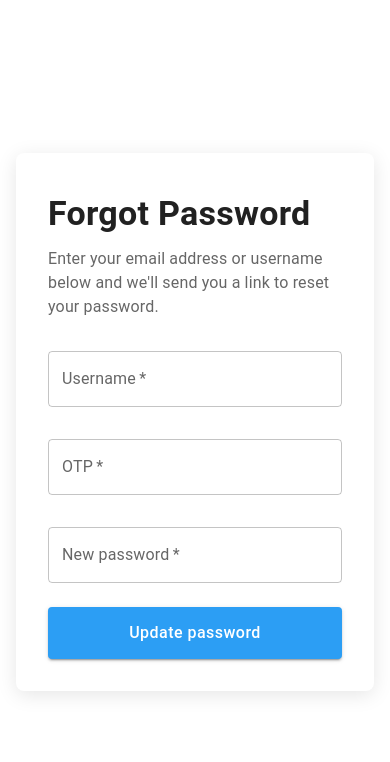
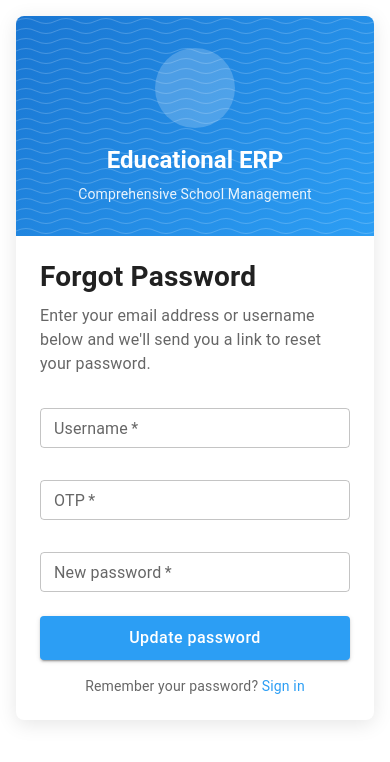
Before and after one commit to Kashyap297/erp-frontend, a React (Vite) app: page /forget-password in a window 390 px wide. Shown: the top 762 px of the page. Built offline with nearby package versions, Linux system fonts and the light colour scheme; some icons are missing.

Commit message:
feat: Enhance ForgotPassword and Login components for improved responsiveness and layout adjustments

```diff
--- a/src/components/common/ForgotPassword.jsx
+++ b/src/components/common/ForgotPassword.jsx
@@ -1,23 +1,45 @@
-import { useState } from "react"
-import { Box, Button, Card, Container, TextField, Typography } from "@mui/material"
-import SchoolIcon from "@mui/icons-material/School"
+import { useState } from "react";
+import {
+    Box,
+    Button,
+    Card,
+    Container,
+    TextField,
+    Typography,
+    Link,
+    useMediaQuery,
+    useTheme,
+} from "@mui/material";
+import SchoolIcon from "@mui/icons-material/School";
 
 export default function ForgotPassword() {
-    const [username, setUsername] = useState("")
-    const [otp, setOtp] = useState("")
-    const [newPassword, setNewPassword] = useState("")
+    const [username, setUsername] = useState("");
+    const [otp, setOtp] = useState("");
+    const [newPassword, setNewPassword] = useState("");
+    const theme = useTheme();
+    const isMobile = useMediaQuery(theme.breakpoints.down("sm"));
 
     const handleSubmit = (e) => {
-        e.preventDefault()
-        console.log("Password reset attempt with:", { username, otp, newPassword })
+        e.preventDefault();
+        console.log("Password reset attempt with:", { username, otp, newPassword });
         // Add your password reset logic here
-    }
+    };
 
     return (
-        <Container maxWidth="md" sx={{ height: "100vh", display: "flex", alignItems: "center", justifyContent: "center" }}>
+        <Container
+            maxWidth="md"
+            sx={{
+                height: isMobile ? "100%" : "100vh",
+                display: "flex",
+                alignItems: "center",
+                justifyContent: "center",
+                p: isMobile ? 2 : 3,
+            }}
+        >
             <Card
                 sx={{
                     display: "flex",
+                    flexDirection: { xs: "column", md: "row" },
                     width: "100%",
                     overflow: "hidden",
                     borderRadius: 2,
@@ -27,14 +49,16 @@ export default function ForgotPassword() {
                 {/* Left side - Logo and Brand */}
                 <Box
                     sx={{
-                        width: "40%",
-                        display: { xs: "none", md: "flex" },
+                        width: { xs: "100%", md: "40%" },
+                        minHeight: { xs: "180px", sm: "220px", md: "auto" },
+                        display: "flex",
                         flexDirection: "column",
                         alignItems: "center",
                         justifyContent: "center",
                         background: "linear-gradient(135deg, #1976d2 0%, #2C9EF4 100%)",
                         position: "relative",
                         overflow: "hidden",
+                        p: 4,
                     }}
                 >
                     {/* Wavy pattern overlay */}
@@ -51,7 +75,18 @@ export default function ForgotPassword() {
                         }}
                     />
 
-                    <Box sx={{ position: "relative", textAlign: "center", color: "white" }}>
+                    <Box
+                        sx={{
+                            position: "relative",
+                            textAlign: "center",
+                            color: "white",
+                            zIndex: 1,
+                            width: "100%",
+                            display: "flex",
+                            flexDirection: "column",
+                            alignItems: "center",
+                        }}
+                    >
                         <Box
                             sx={{
                                 backgroundColor: "rgba(255, 255, 255, 0.2)",
@@ -69,13 +104,30 @@ export default function ForgotPassword() {
                         <Typography variant="h5" component="h1" fontWeight="bold">
                             Educational ERP
                         </Typography>
+                        <Typography variant="body2" sx={{ mt: 1, opacity: 0.9 }}>
+                            Comprehensive School Management
+                        </Typography>
                     </Box>
                 </Box>
 
                 {/* Right side - Forgot Password Form */}
-                <Box sx={{ width: { xs: "100%", md: "60%" }, p: 4 }}>
-                    <Box component="form" onSubmit={handleSubmit} sx={{ mt: 1 }}>
-                        <Typography variant="h4" component="h1" fontWeight="bold" gutterBottom>
+                <Box
+                    sx={{
+                        width: { xs: "100%", md: "60%" },
+                        p: { xs: 3, sm: 4, md: 5 },
+                        display: "flex",
+                        flexDirection: "column",
+                        justifyContent: "center",
+                    }}
+                >
+                    <Box component="form" onSubmit={handleSubmit}>
+                        <Typography
+                            variant="h4"
+                            component="h1"
+                            fontWeight="bold"
+                            gutterBottom
+                            sx={{ fontSize: { xs: "1.75rem", sm: "2rem" } }}
+                        >
                             Forgot Password
                         </Typography>
                         <Typography variant="body1" color="text.secondary" paragraph>
@@ -93,6 +145,7 @@ export default function ForgotPassword() {
                             value={username}
                             onChange={(e) => setUsername(e.target.value)}
                             sx={{ mb: 2 }}
+                            size={isMobile ? "small" : "medium"}
                         />
 
                         <TextField
@@ -106,6 +159,7 @@ export default function ForgotPassword() {
                             value={otp}
                             onChange={(e) => setOtp(e.target.value)}
                             sx={{ mb: 2 }}
+                            size={isMobile ? "small" : "medium"}
                             inputProps={{
                                 maxLength: 6,
                             }}
@@ -122,6 +176,7 @@ export default function ForgotPassword() {
                             value={newPassword}
                             onChange={(e) => setNewPassword(e.target.value)}
                             sx={{ mb: 3 }}
+                            size={isMobile ? "small" : "medium"}
                         />
 
                         <Button
@@ -129,7 +184,7 @@ export default function ForgotPassword() {
                             fullWidth
                             variant="contained"
                             sx={{
-                                py: 1.5,
+                                py: isMobile ? 1 : 1.5,
                                 borderRadius: 1,
                                 textTransform: "none",
                                 fontSize: "1rem",
@@ -141,9 +196,18 @@ export default function ForgotPassword() {
                         >
                             Update password
                         </Button>
+
+                        <Box sx={{ textAlign: "center", mt: 2 }}>
+                            <Typography variant="body2" color="text.secondary">
+                                Remember your password?{" "}
+                                <Link href="/login" color="#2C9EF4" underline="hover">
+                                    Sign in
+                                </Link>
+                            </Typography>
+                        </Box>
                     </Box>
                 </Box>
             </Card>
         </Container>
-    )
+    );
 }
--- a/src/components/common/Login.jsx
+++ b/src/components/common/Login.jsx
@@ -80,11 +80,12 @@ export default function Login() {
     <Container
       maxWidth="md"
       sx={{
-        height: "100vh",
+        height: isMobile ? "100%" : "100vh",
         display: "flex",
         alignItems: "center",
         justifyContent: "center",
         p: isMobile ? 2 : 3,
+
       }}
     >
       <Card
@@ -231,9 +232,9 @@ export default function Login() {
               <Grid container spacing={2}>
                 {/* First column */}
                 <Grid item xs={12} md={6}>
-                  <Grid container spacing={2}>
-                    {roles.slice(0, 3).map((role) => (
-                      <Grid item xs={12} key={role.id} sx={{ display: "flex" }}>
+                  <Grid container spacing={2} sx={{ justifyContent: "space-evenly" }}>
+                    {roles.slice(0, 6).map((role) => (
+                      <Grid item xs={12} key={role.id} sx={{ display: "flex", width: "25%" }}>
                         <RoleCard
                           selected={selectedRole === role.id}
                           onClick={() => handleRoleSelect(role.id)}
@@ -290,7 +291,7 @@ export default function Login() {
                 </Grid>
 
                 {/* Second column */}
-                <Grid item xs={12} md={6}>
+                {/* <Grid item xs={12} md={6}>
                   <Grid container spacing={2}>
                     {roles.slice(3).map((role) => (
                       <Grid item xs={12} key={role.id} sx={{ display: "flex" }}>
@@ -347,7 +348,7 @@ export default function Login() {
                       </Grid>
                     ))}
                   </Grid>
-                </Grid>
+                </Grid> */}
               </Grid>
             </Box>
 
--- a/src/components/common/TimeTable.jsx
+++ b/src/components/common/TimeTable.jsx
@@ -218,7 +218,6 @@ const TimeTable = () => {
                 gridTemplateColumns: `repeat(${timeSlots.length}, minmax(150px, 1fr))`,
                 width: 'max-content',
                 minWidth: 0,
-                width: 'max-content',
                 borderRadius: '24px',
                 overflow: 'hidden',
                 border: '1px solid #e0e0e0',
```
